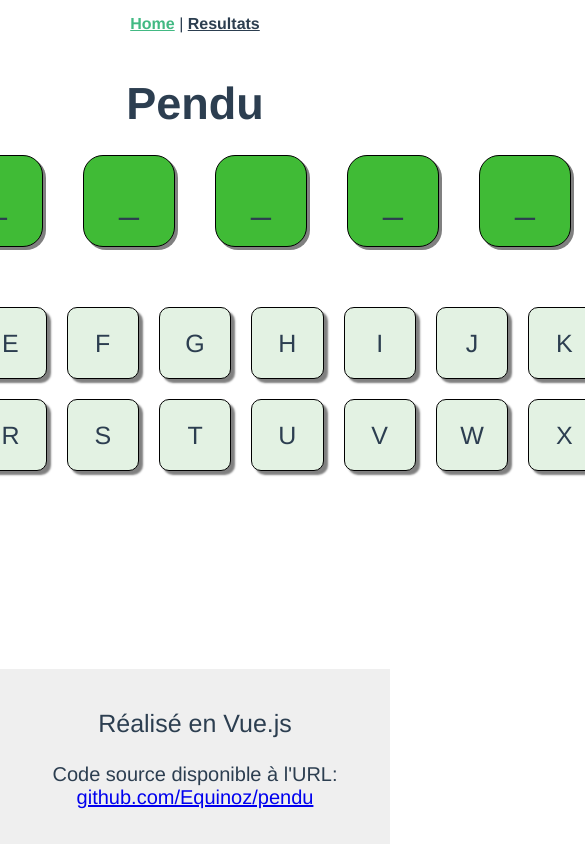
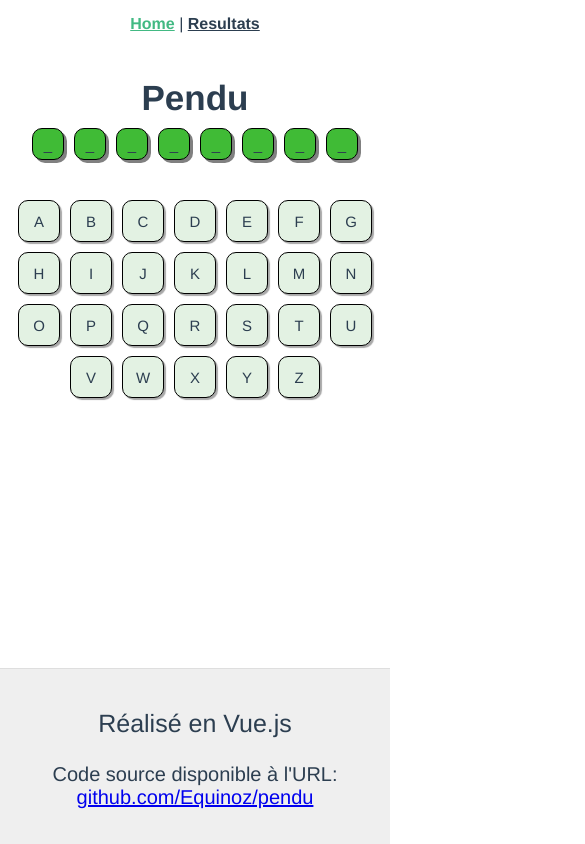
Before and after one commit to Equinoz/pendu, a Vue app: page / in a window 390 px wide. Shown: the top 844 px of the page, 585 px wide, since content can reach past the window. Built offline with nearby package versions, Linux system fonts and the light colour scheme.

Commit message:
Ajout du responsive

```diff
--- a/src/components/Footer.vue
+++ b/src/components/Footer.vue
@@ -15,6 +15,7 @@
 	.footer {
 		background-color: #efefef;
 		padding: 15px;
+		border-top: 1px #dedede solid;
 
 		:first-child {
 			font-size: 25px;
--- a/src/components/KeyboardKey.vue
+++ b/src/components/KeyboardKey.vue
@@ -34,7 +34,7 @@
 </script>
 
 
-<style>
+<style lang="scss">
   .key{
     background-color: #e3f2e3;
     display: flex;
@@ -42,12 +42,27 @@
     align-items: center;
     flex: 1 1 calc(100% / 13 - 1em);
     height: 70px;
-    width: 70px;
+    max-width: 70px;
     margin: 10px;
     font-size: 25px;
     border: solid 1px black;
     border-radius: 10px;
     box-shadow: 4px 4px 2px grey;
+
+    @media all and (max-width: 1230px) {
+      flex: 1 1 calc(100% / 9 - 1em);
+      height: 60px;
+      max-width: 60px;
+    }
+
+    @media all and (max-width: 850px) {
+      flex: 1 1 calc(100% / 7 - 1em);
+      height: 40px;
+      max-width: 40px;
+      margin: 5px;
+      font-size: 15px;
+      box-shadow: 2px 2px 1px #a8a8a8;
+    }
   }
 
   .key:hover {
--- a/src/components/Letter.vue
+++ b/src/components/Letter.vue
@@ -16,7 +16,7 @@
   };
 </script>
 
-<style>
+<style lang="scss">
   .letter {
     background-color: #40bb36;
     display: flex;
@@ -29,5 +29,26 @@
     border-radius: 20px;
     box-shadow: 3px 3px 0px grey;
     font-size: 35px;
+
+    @media all and (max-width: 1350px) {
+      height: 65px;
+      width: 65px;
+      margin: 10px;
+    }
+
+    @media all and (max-width: 900px) {
+      height: 45px;
+      width: 45px;
+      margin: 7px;
+      border-radius: 15px;
+    }
+
+    @media all and (max-width: 600px) {
+      height: 30px;
+      width: 30px;
+      margin: 5px;
+      border-radius: 10px;
+      font-size: 15px;
+    }
   }
 </style>
--- a/src/views/Home.vue
+++ b/src/views/Home.vue
@@ -82,7 +82,7 @@
   }
 </script>
 
-<style>
+<style lang="scss">
   .home {
     display: flex;
     flex-direction: column;
@@ -92,17 +92,31 @@
   h1 {
     margin: 5px;
     font-size: 45px;
+
+    @media all and (max-width: 600px) {
+      font-size: 35px;
+    }
   }
 
   #wordToGuess {
     display: flex;
+    justify-content: center;
+
+    @media all and (max-width: 1350px) {
+      width: 100%;
+    }
   }
 
   #keyboard {
     display: flex;
     flex-wrap: wrap;
+    justify-content: center;
     width: 1200px;
     margin-top: 30px;
+
+    @media all and (max-width: 1230px) {
+      width: 100%;
+    }
   }
 
   #victoryMessage {
@@ -116,6 +130,12 @@
     font-size: 35px;
     border: black 1px solid;
     border-radius: 20px;
+
+    @media all and (max-width: 800px) {
+      width: 100%;
+      padding: 0 5px 0 5px;
+      font-size: 25px;
+    }
   }
 
   #input {
@@ -123,10 +143,15 @@
     flex-direction: column;
     padding-top: 40px;
     font-size: 30px;
-  }
+    margin-bottom: 25px;
 
-  #input > input {
-    text-align: center;
-    font-size: 30px;
+    input {
+      text-align: center;
+      font-size: 30px;
+    }
+
+    @media all and (max-width: 800px) {
+      font-size: 20px;
+    }
   }
 </style>
--- a/src/views/Results.vue
+++ b/src/views/Results.vue
@@ -20,9 +20,13 @@
   };
 </script>
 
-<style>
+<style lang="scss">
   h1 {
     padding-top: 40px;
+
+    @media all and (max-width: 600px) {
+      font-size: 35px;
+    }
   }
 
   #results {
```
Also changed, not shown: src/views/listWord.js.
